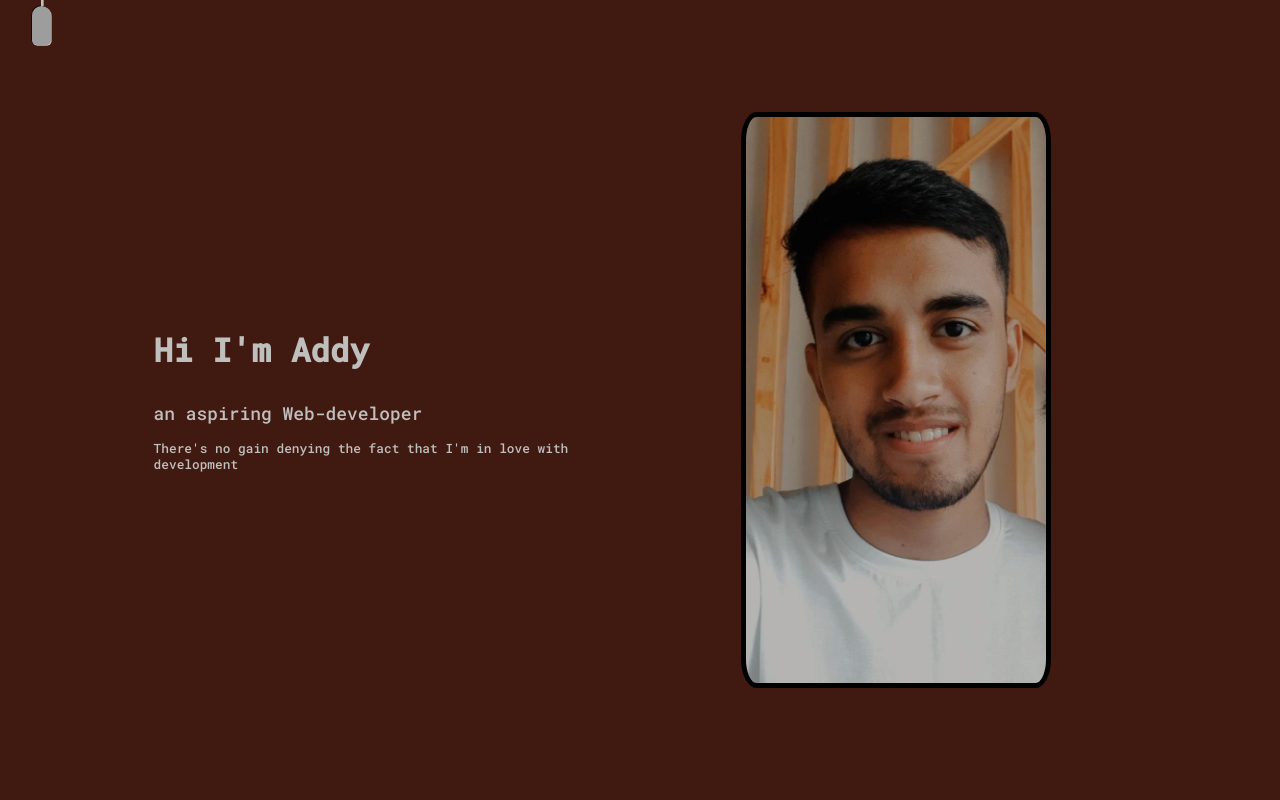
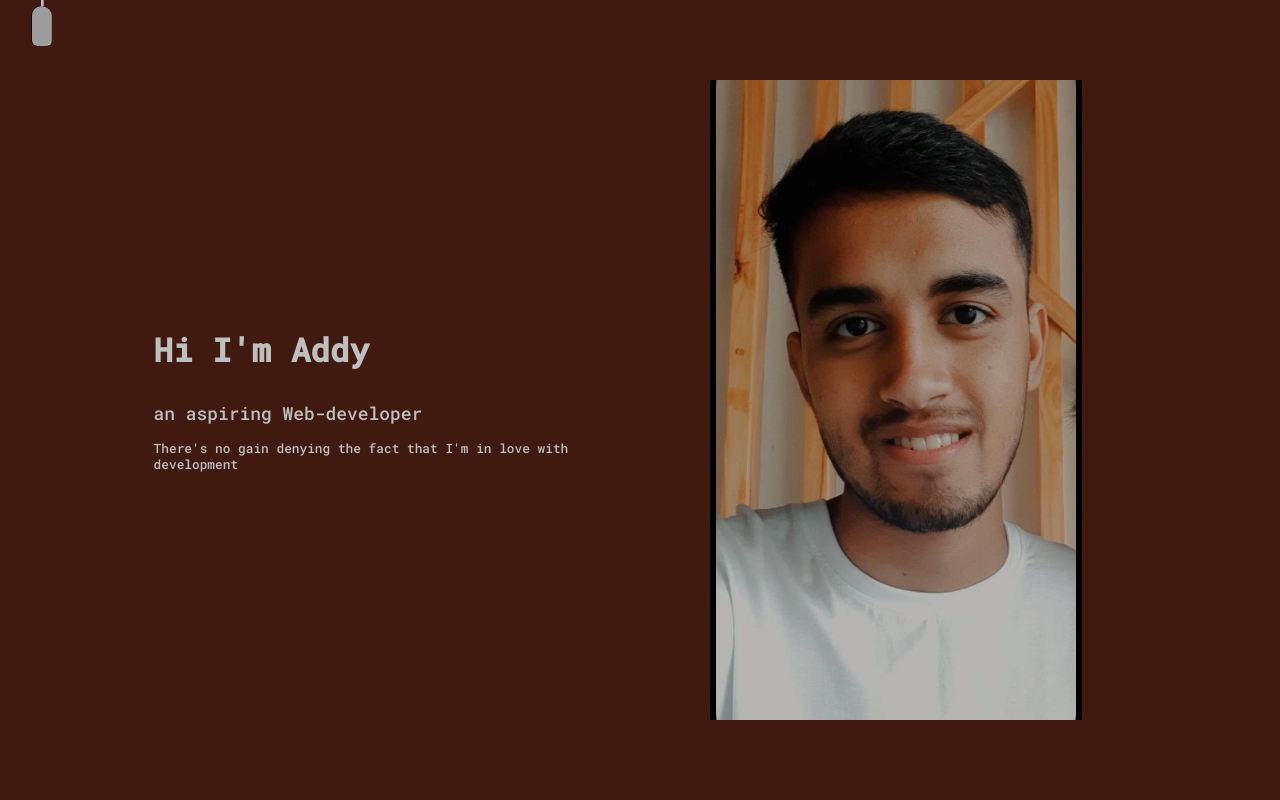
Before and after one commit to AdityaRaj0001/PortfolioWebsite2, a React (Vite) app: page / in a window 1280 px wide. In both pictures the pointer is over the picture 896 px from the left and 399 px from the top of the page. Shown: the top 800 px of the page. Built offline with nearby package versions, Linux system fonts and the light colour scheme.

Commit message:
added intro image transition using scale

```diff
--- a/src/index.css
+++ b/src/index.css
@@ -160,12 +160,18 @@ html{
     display:flex;
     align-items:center;
     justify-content: center;
+    overflow:hidden;
+}
+
+.profile-img:hover img{
+  scale:1.2;
 }
 .profile-img img{
     max-width:90%;
     max-height:90%;
     border-radius:5%;
     border: 5px solid #000000;
+    transition: all ease 1s;
 }
 /* section-1 ends */
 
```
